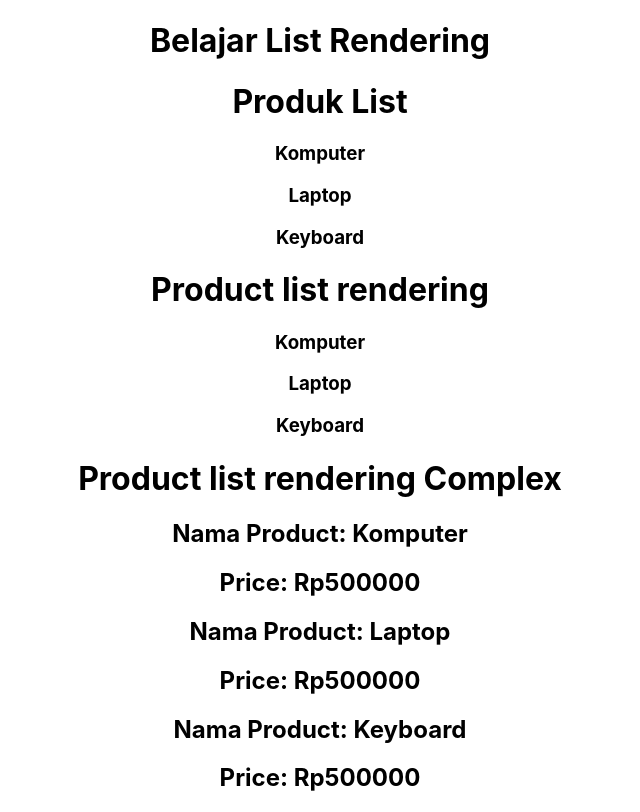
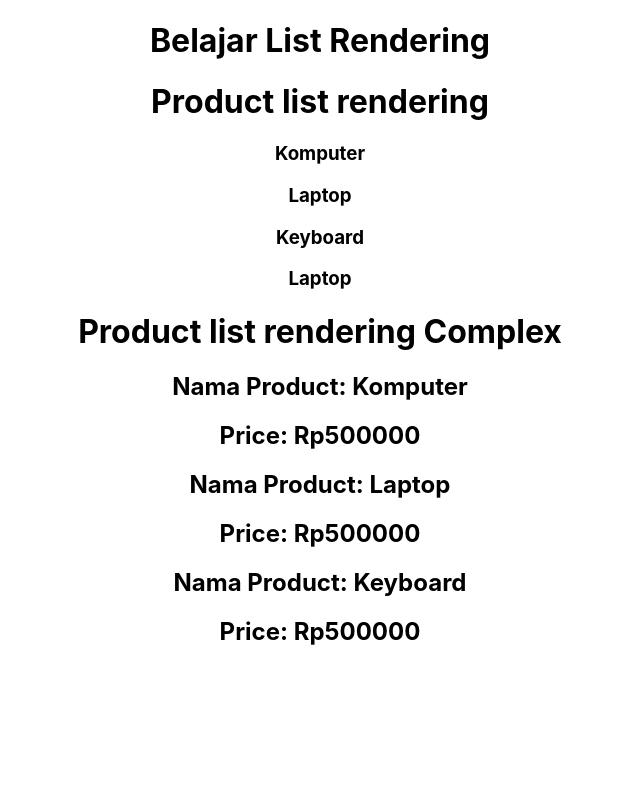
Before and after one commit to hanafiridwan/materi_reactJS, a React (Create React App) app: page / in a window 1280 px wide. Shown: the whole page, without its empty margins (320-960 px from the left). Built offline with nearby package versions, Linux system fonts and the light colour scheme.

Commit message:
Materi Handling Error

```diff
--- a/src/App.js
+++ b/src/App.js
@@ -3,6 +3,7 @@ import './App.css';
 import Classconditionalrendering from './Conditionalrendering/Classconditionalrendering';
 import ClassEventHandling from './FuncEventHandling/ClassEventHandling';
 import FuncEventHandling from './FuncEventHandling/FuncEventHandling';
+import Handlingeror from './Handlingeror/Handlingeror';
 import Renderinglist from './Renderinglist/Renderinglist';
 import ObjectDestructing from './object destructing/ObjectDestructing';
 import ClassProps from './props/ClassProps';
@@ -64,8 +65,8 @@ function App(){
   return(
     <div className="App">
       <h1>Belajar List Rendering</h1>
-      <Renderinglist />
-
+      {/* <Renderinglist /> */}
+      <Handlingeror />
     </div>
 
   );
--- /dev/null
+++ b/src/Handlingeror/Handlingeror.jsx
@@ -0,0 +1,47 @@
+import React from 'react'
+
+export default function Handlingeror() {
+    const productlist = ["Komputer", "Laptop", "Keyboard", "Laptop"]
+    const productlistComplex = [
+      {
+        id : 1,
+        name : 'Komputer',
+        price : '500000'
+      },
+      {
+        id : 2,
+        name : 'Laptop',
+        price : '500000'
+      },
+      {
+        id : 3,
+        name : 'Keyboard',
+        price : '500000'
+      }
+    ]
+    return (
+      <div>
+        {/* yg ini teknik list renderng ke 1 */}
+        {/* <h1>Produk List</h1>
+        <h3>Komputer</h3>
+        <h3>Laptop</h3>
+        <h3>Keyboard</h3> */}
+
+      <h1>Product list rendering</h1>
+        {productlist.map((item, index) => (
+          <h3 key={index}>{item}</h3>
+          //di handling error ini, agar error di console browser hilang harus tambahkan properti key. Dan didalamnya harus unique makanya diisi dengan item. Tapi jika nama produknya sama {item} ini sudah tidak bisa digunakan alias tidak unique lagi. Karena itu buat key yang lain dengan mengisi index
+
+          // {index} ini biasa dipakai di crud, bisa dipakai tapi tidak identik, jadi kita bisa lihat di contoh kedua. Dengan menambahakan properti 'id' membuat key nya unique dan identik karena walaupun salah satu dihapus contohnya komputer, maka yang lain tidak akan bisa memiliki id yang sama.
+        ))}
+
+        <h1>Product list rendering Complex</h1>
+        {productlistComplex.map((product) => (
+          <div key={product.id}>
+            <h2>Nama Product: {product.name}</h2>
+            <h2>Price: Rp{product.price}</h2>
+          </div>
+        ))}
+      </div>
+    )
+}
```
